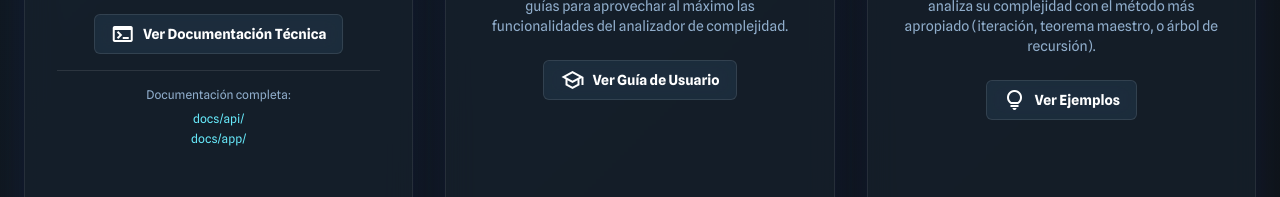
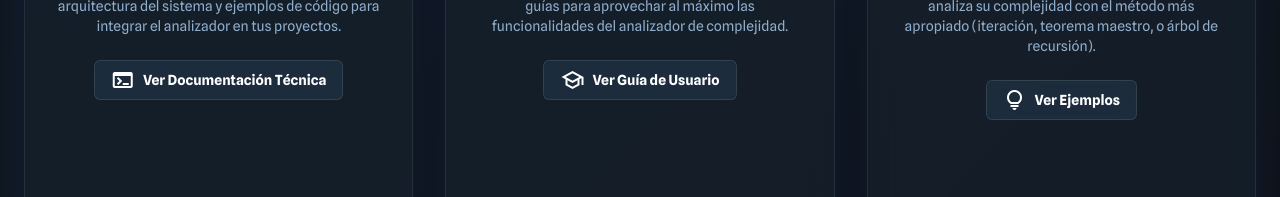
Before and after one commit to Cruz1122/algorithmic-analysis, a Next.js app in the folder apps/web/: page /documentation in a window 1280 px wide. Shown: the part 406-603 px from the top of the page. Built offline with nearby package versions, Linux system fonts and the light colour scheme; no server answers.

Commit message:
refactor(documentation): remove outdated documentation links from the DocumentationPage component for improved clarity

```diff
--- a/apps/web/src/app/documentation/page.tsx
+++ b/apps/web/src/app/documentation/page.tsx
@@ -35,13 +35,6 @@ export default function DocumentationPage() {
             <span className="material-symbols-outlined mr-2">terminal</span> Ver Documentación
             Técnica
           </NavigationLink>
-          <div className="mt-4 pt-4 border-t border-white/10 w-full">
-            <p className="text-xs text-dark-text mb-2">Documentación completa:</p>
-            <div className="flex flex-col gap-1 text-xs">
-              <span className="text-cyan-300">docs/api/</span>
-              <span className="text-cyan-300">docs/app/</span>
-            </div>
-          </div>
         </div>
 
         {/* Card Documentación de Usuario */}
```
